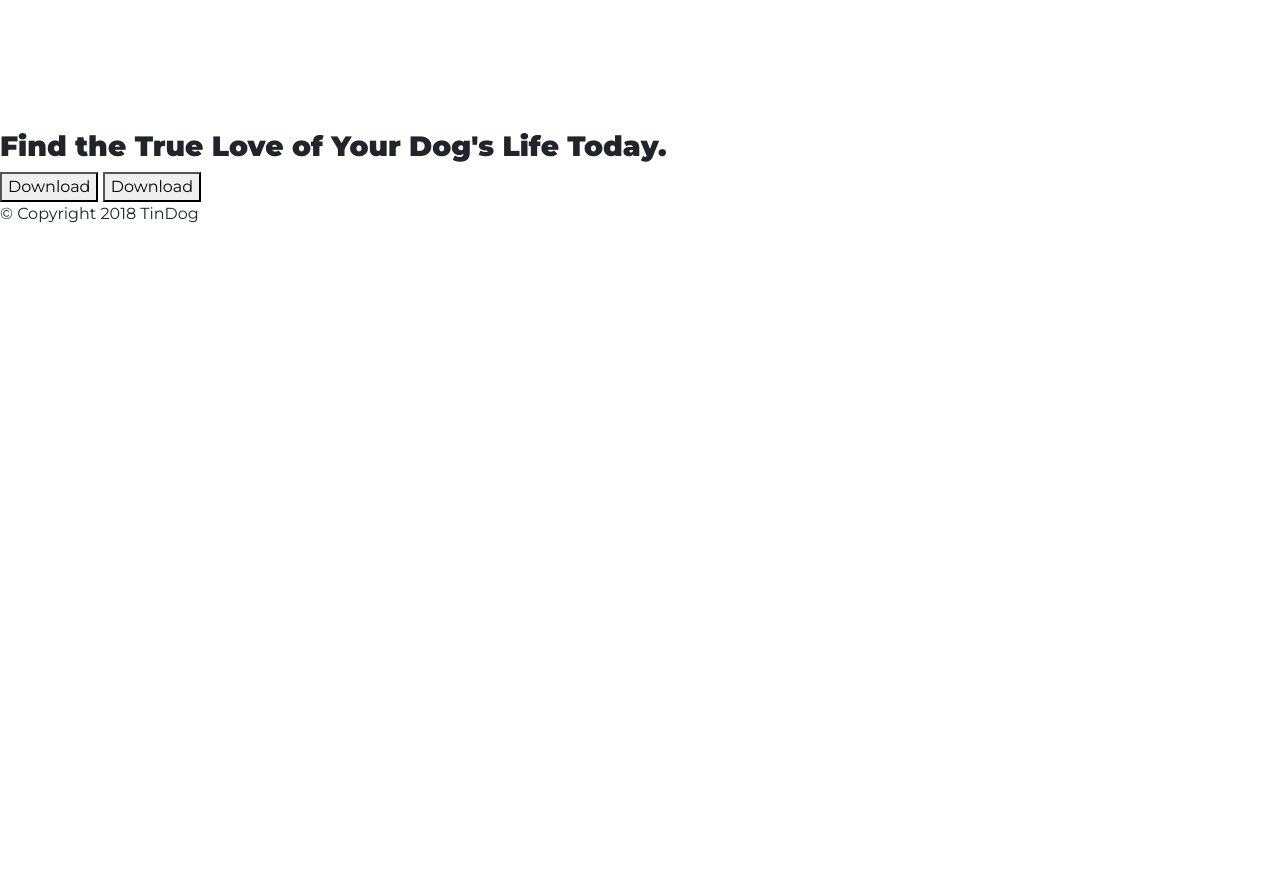
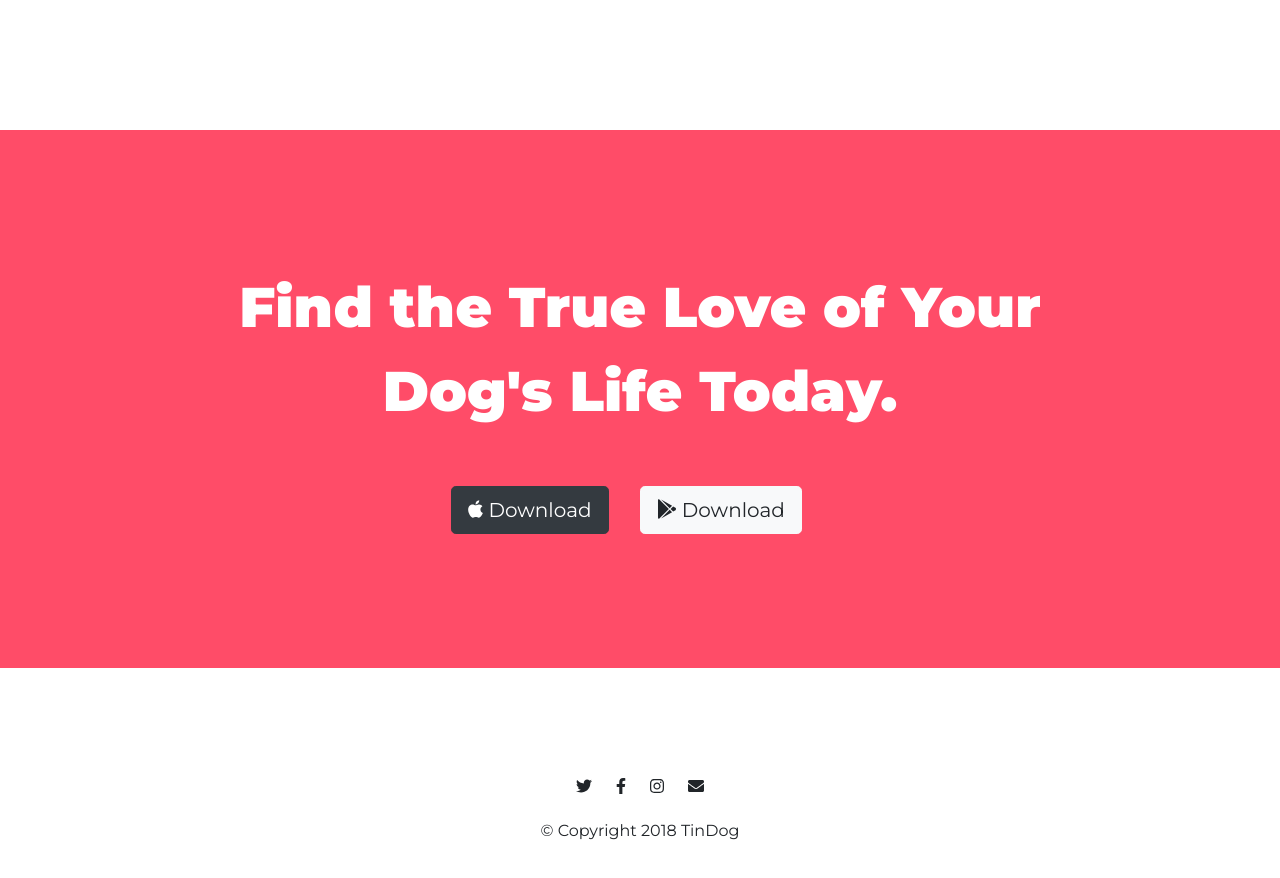
Before and after one commit to asmahajan/tindog-start, a plain HTML site: page index.html in a window 1280 px wide. Shown: the part 2517-3395 px from the top of the page. Before the commit the page ends 2759 px from the top, so only its background shows below. Drawn offline with nearby package versions, Linux system fonts and the light colour scheme.

Commit message:
Added call to action and footer sections.

```diff
--- a/css/styles.css
+++ b/css/styles.css
@@ -138,6 +138,37 @@ h3 {
     padding: 3% 2%;
 }
 
+/* Call to Action Section */
+
+#cta {
+    text-align: center;
+    background-color: #ff4c68;
+    padding: 7% 15%;
+}
+
+.cta-text {
+    font-family: "Montserrat";
+    font-size: 3.5rem;
+    line-height: 1.5;
+    font-weight: 900;
+    color: white;
+    padding-top: 5%
+}
+
+/* Footer Section */
+
+#footer {
+    text-align: center;
+    background-color: white;
+    padding: 7% 15%;
+}
+
+.footer-icon {
+    margin: 20px 10px;
+}
+
+
+
 @media (max-width: 1028px) {
 
     #title {
--- a/index.html
+++ b/index.html
@@ -35,13 +35,13 @@
 
            <ul class="navbar-nav ml-auto">
                <li class="nav-item">
-                   <a class="nav-link" href="">Contact</a>
+                   <a class="nav-link" href="#footer">Contact</a>
                </li>
                <li class="nav-item">
-                   <a class="nav-link" href="">Pricing</a>
+                   <a class="nav-link" href="#pricing">Pricing</a>
                </li>
                <li class="nav-item">
-                   <a class="nav-link" href="">Download</a>
+                   <a class="nav-link" href="#cta">Download</a>
                </li>
            </ul>
 
@@ -194,9 +194,9 @@
 
   <section id="cta">
 
-    <h3>Find the True Love of Your Dog's Life Today.</h3>
-    <button type="button">Download</button>
-    <button type="button">Download</button>
+    <h3 class="cta-text">Find the True Love of Your Dog's Life Today.</h3>
+    <button type="button" class="btn btn-dark btn-lg download-button"><i class="fab fa-apple"></i> Download</button>
+    <button type="button" class="btn btn-light btn-lg download-button"><i class="fab fa-google-play"></i> Download</button>
 
   </section>
 
@@ -205,7 +205,13 @@
 
   <footer id="footer">
 
-    <p>© Copyright 2018 TinDog</p>
+    <div class="footer-icon-div">
+        <i class="fab fa-twitter footer-icon"></i>
+        <i class="fab fa-facebook-f footer-icon"></i>
+        <i class="fab fa-instagram footer-icon"></i>
+        <i class="fas fa-envelope footer-icon"></i>
+    </div>
+    <p class="footer-para">© Copyright 2018 TinDog</p>
 
   </footer>
 
```
